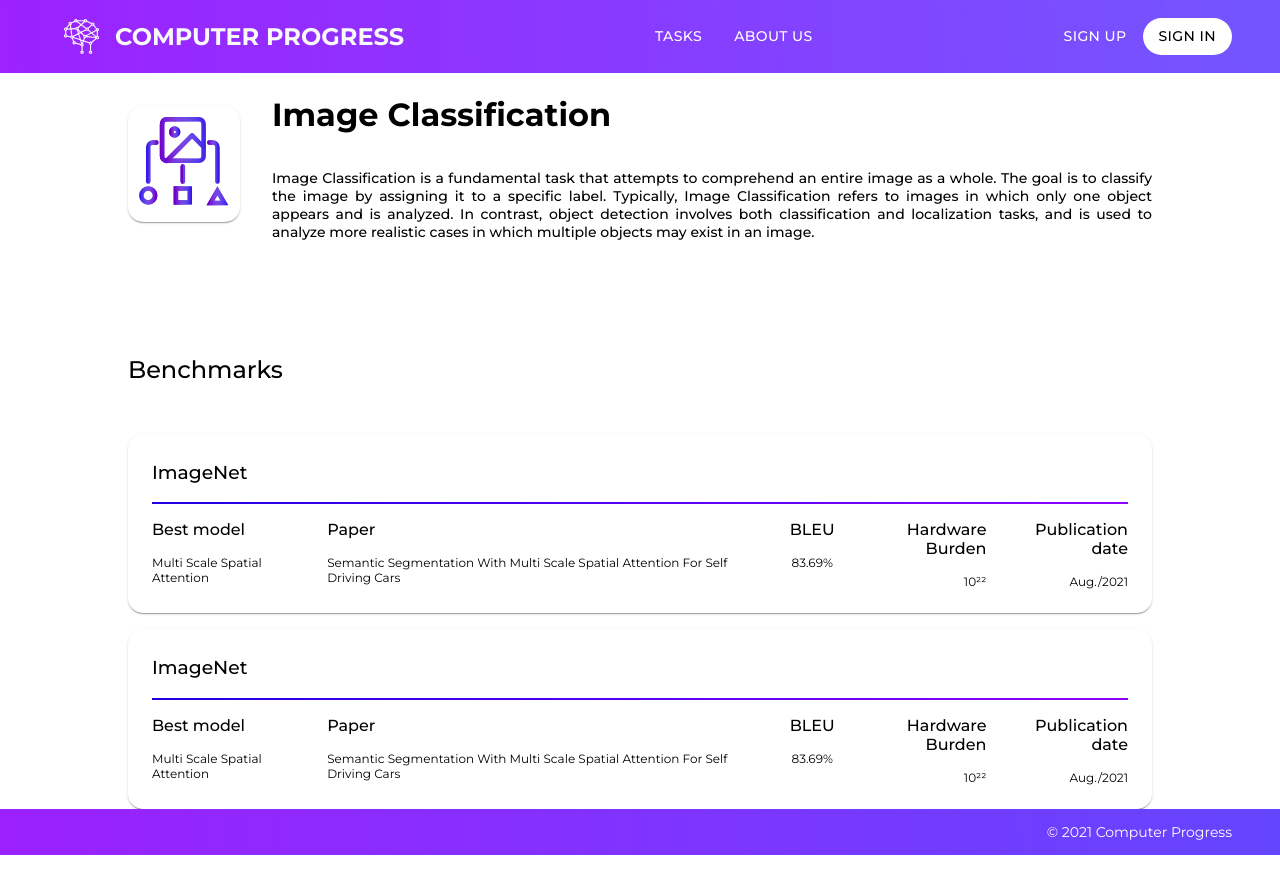
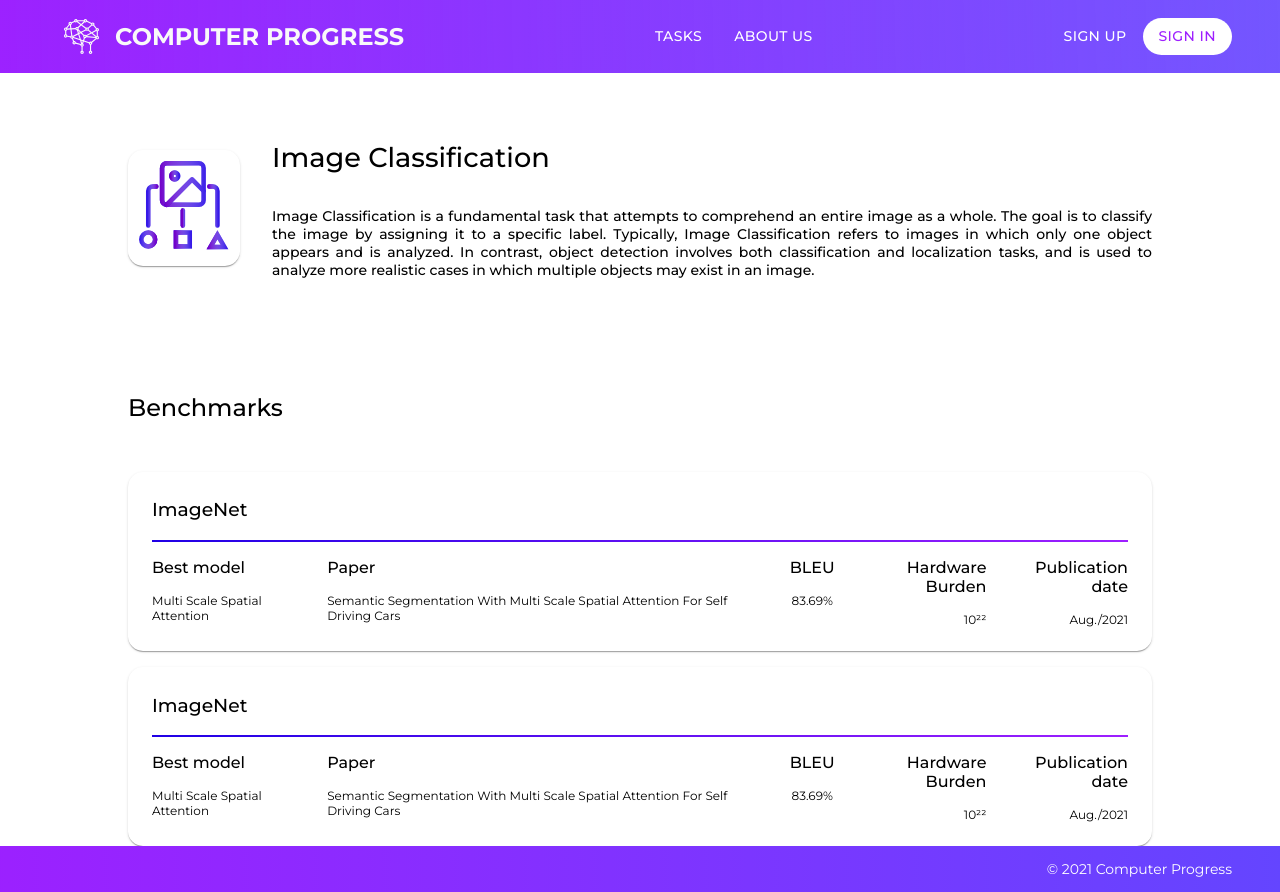
Before and after one commit to Computer-Progress/computerprogress.com, a Next.js app: page /tasks/image-classification in a window 1280 px wide. Before the commit the page ends 855 px from the top, so only its background shows below. Built offline with nearby package versions, Linux system fonts and the light colour scheme.

Commit message:
Fix home

```diff
--- a/components/ChartOptions/styles.js
+++ b/components/ChartOptions/styles.js
@@ -13,7 +13,7 @@
     font-family: 'Montserrat';
     font-style: normal;
     font-weight: 500;
-    font-size: 24px;
+    font-size: 18px;
     line-height: 29px;
     display: flex;
     align-items: center;
--- a/components/DescriptionCard/style.js
+++ b/components/DescriptionCard/style.js
@@ -10,6 +10,13 @@
   grid-template-rows: auto auto;
 
   grid-column-gap: ${(props) => (props.$isMobile ? "1rem" : "2rem")};
+
+  margin-top: 50px;
+
+  h1 {
+    font-size: 1.7rem;
+    font-weight: 500;
+  }
 
   h2 {
     font-size: 1.9rem;
--- a/components/NavBar/styles.js
+++ b/components/NavBar/styles.js
@@ -18,7 +18,7 @@
 `;
 
 export const SignInButton = styled(Button)`
-color: #000000 !important;
+color: #9E1FFF !important;
 `;
 
 export const LogoName = styled.h1`
--- a/components/StateOfArtBox/index.js
+++ b/components/StateOfArtBox/index.js
@@ -6,7 +6,7 @@
   Block,
   ModelBlock,
   ButtonWrapper,
-  Button,
+  ViewPaperButton,
   HardwareBurdenTooltip,
   PurpleInfoIcon
 } from "./styles";
@@ -59,7 +59,7 @@
         </ModelBlock>
       </div>
       <ButtonWrapper>
-        <Button primary link='/tasks'>VIEW PAPER</Button>
+        <ViewPaperButton primary link='/tasks'>VIEW PAPER</ViewPaperButton>
       </ButtonWrapper>
     </Wrapper>
   );
--- a/containers/Home/styles.js
+++ b/containers/Home/styles.js
@@ -1,5 +1,7 @@
 import styled from "styled-components";
 import theme from "../../styles/theme";
+import Button from "../../components/Button"
+
 
 export const Container = styled.div`
   display: grid;
@@ -39,7 +41,9 @@
   }
 `;
 
-
+export const AllTasksButton = styled(Button)`
+  color: #9E1FFF !important;
+`;
 
 export const Header = styled.header`
 position: relative;
--- a/styles/theme.js
+++ b/styles/theme.js
@@ -1,7 +1,7 @@
 export default {
   colors: {
     primary: "#2000e5",
-    secondary: "#8f00ff",
+    secondary: "#9E1FFF",
     white: "#ffffff",
     grey: "#c4c4c4",
     black: "#1A1515",
```
Also changed, not shown: components/StateOfArtBox/styles.js (+8 -3 lines), containers/Home/index.js (+3 -7 lines).
